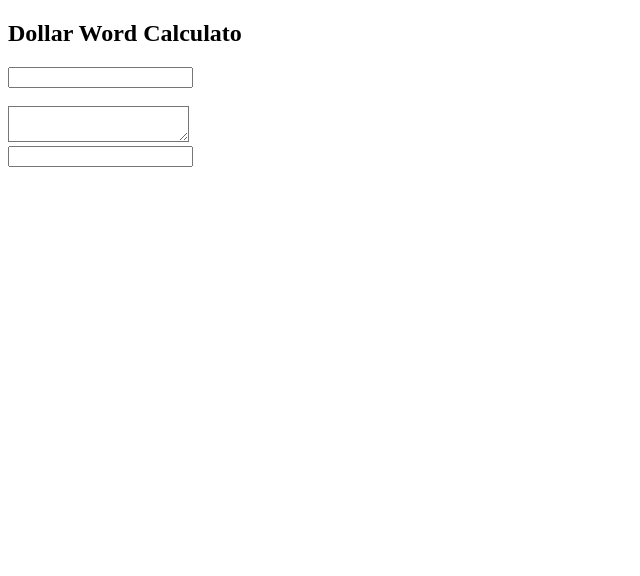
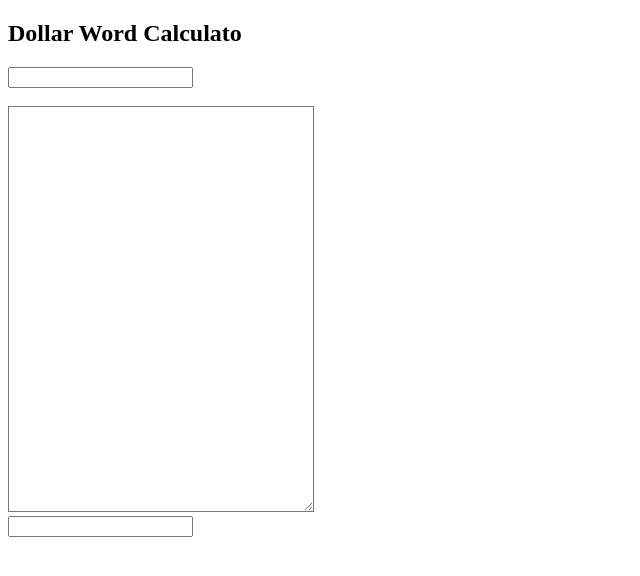
Before and after one commit to mebartsch/mebartsch.github.io, a Jekyll site: the page projects/Dollar-Word/index.html, which Jekyll copies as it is, in a window 1280 px wide. Shown: the top 576 px of the page, without its empty margins (0-640 px from the left). Built offline with Jekyll 4.4.1, drawn with Linux system fonts in a browser that asks for light colours.

Commit message:
Update index.html

```diff
--- a/projects/Dollar-Word/index.html
+++ b/projects/Dollar-Word/index.html
@@ -12,8 +12,8 @@
         <style type="text/css">
             textarea {
  	        background-color: white;
-            /*    width: 300px;
-                height: 400px;	*/
+                width: 300px;
+                height: 400px;
  	        font size: 100px;
  	        font-weight: bold;
  	        font-family: Verdana, Arial, Helvetica, sans-serif;
```
